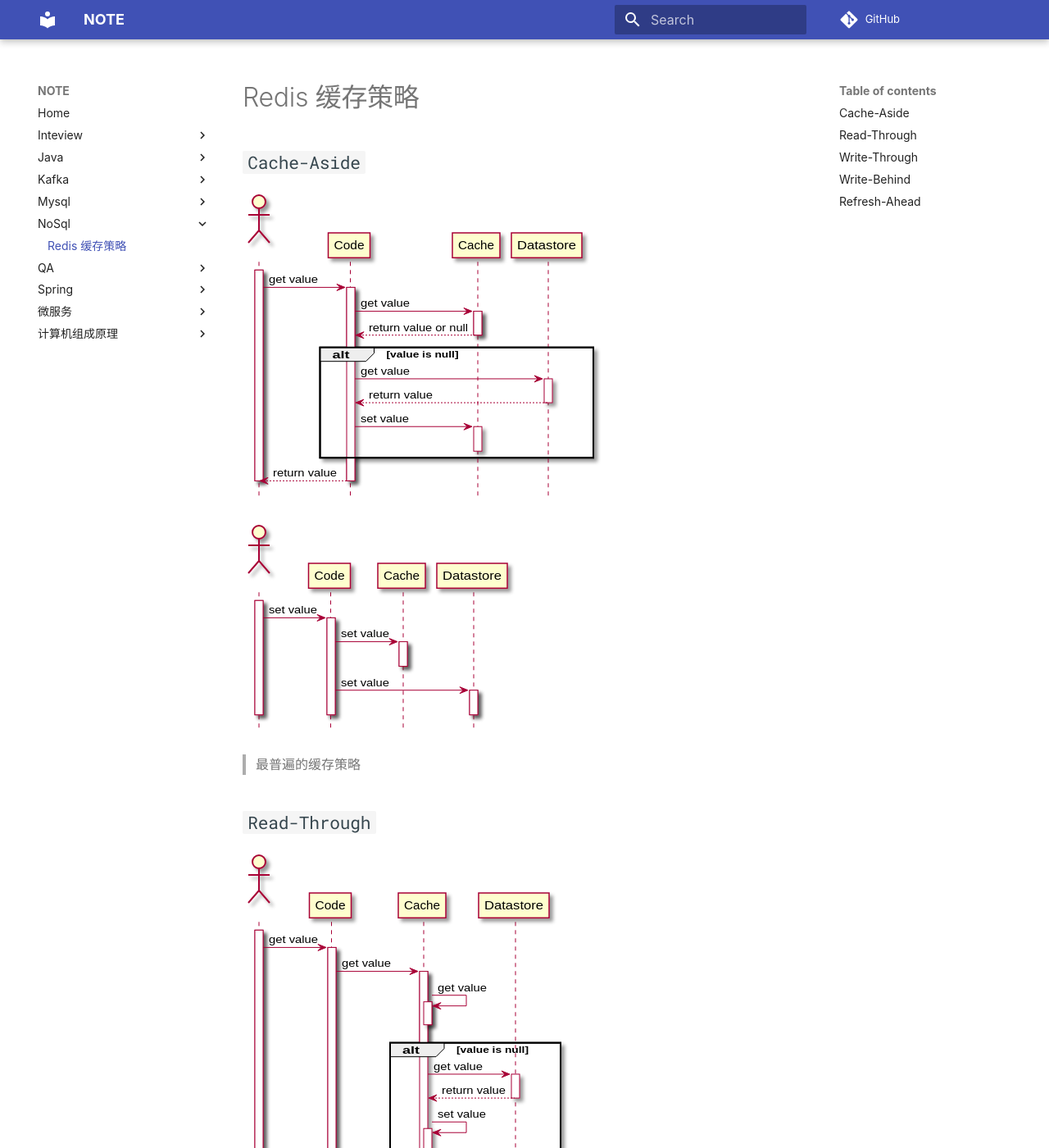
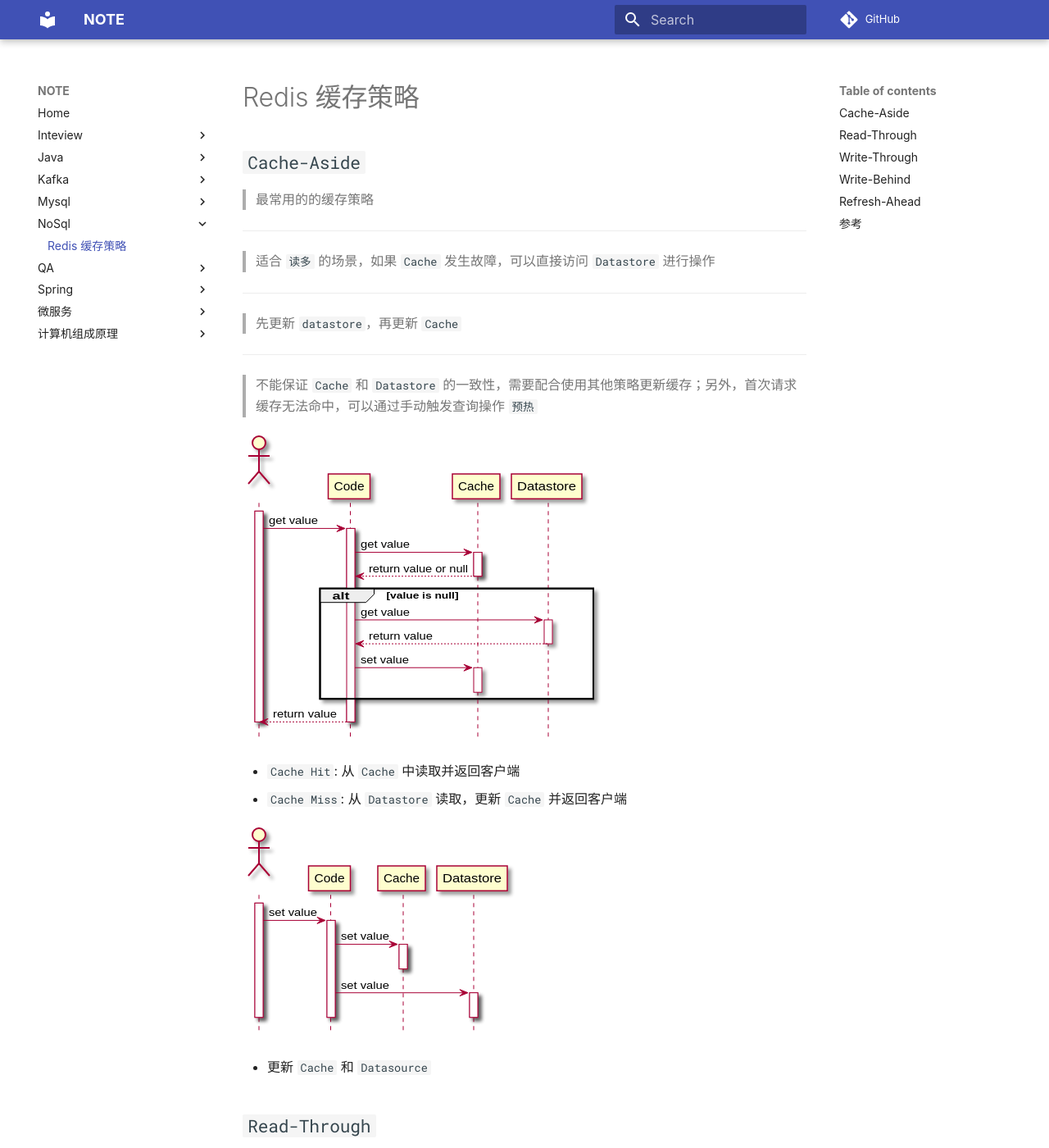
Before and after one commit to rocky-raccoon33/notes, an MkDocs documentation site: the page built from docs/NoSql/Redis缓存策略.md, in a window 1280 px wide and 1400 px high. Shown: the whole window at 82% size. Built offline with MkDocs 1.6.1 and Material for MkDocs 9.7.7, drawn with Linux system fonts in a browser that asks for light colours; comment, search, counter and statistics services are not loaded; some of the changed text lies outside the part shown.

Commit message:
redis cache pattern

```diff
--- a/docs/NoSql/Redis缓存策略.md
+++ b/docs/NoSql/Redis缓存策略.md
@@ -2,13 +2,28 @@
 
 ## `Cache-Aside`
 
+> 最常用的的缓存策略
+___
+> 适合 `读多` 的场景，如果 `Cache` 发生故障，可以直接访问 `Datastore` 进行操作
+___
+> 先更新 `datastore`，再更新 `Cache`
+___
+> 不能保证 `Cache` 和 `Datastore` 的一致性，需要配合使用其他策略更新缓存；另外，首次请求缓存无法命中，可以通过手动触发查询操作 `预热`
+
 ![](./img/cache-aside-read-1.svg)
+
+- `Cache Hit`: 从 `Cache` 中读取并返回客户端
+- `Cache Miss`: 从 `Datastore` 读取，更新 `Cache` 并返回客户端
 
 ![](./img/cache-aside-write-1.svg)
 
-> 最普遍的缓存策略
+- 更新 `Cache` 和 `Datasource`
 
 ## `Read-Through`
+
+> `多次请求相同数据`的场景
+
+> 将 `datastore` 的同步委托给 `Cache`,所有数据交互通过`Cache`完成
 
 ![](./img/read-through.svg)
 
@@ -18,8 +33,16 @@
 
 ## `Write-Behind`
 
+> 使 `Cache` 的更新请求异步 `flush` 到 `datastore`
+
 ![](./img/write-behind.svg)
 
 ## `Refresh-Ahead`
 
 ![](./img/refresh-ahead.svg)
+
+> 主动预测，而非被动请求
+
+## 参考
+
+- [1] [A Hitchhiker’s Guide to Caching Patterns](https://hazelcast.com/blog/a-hitchhikers-guide-to-caching-patterns/)
```
